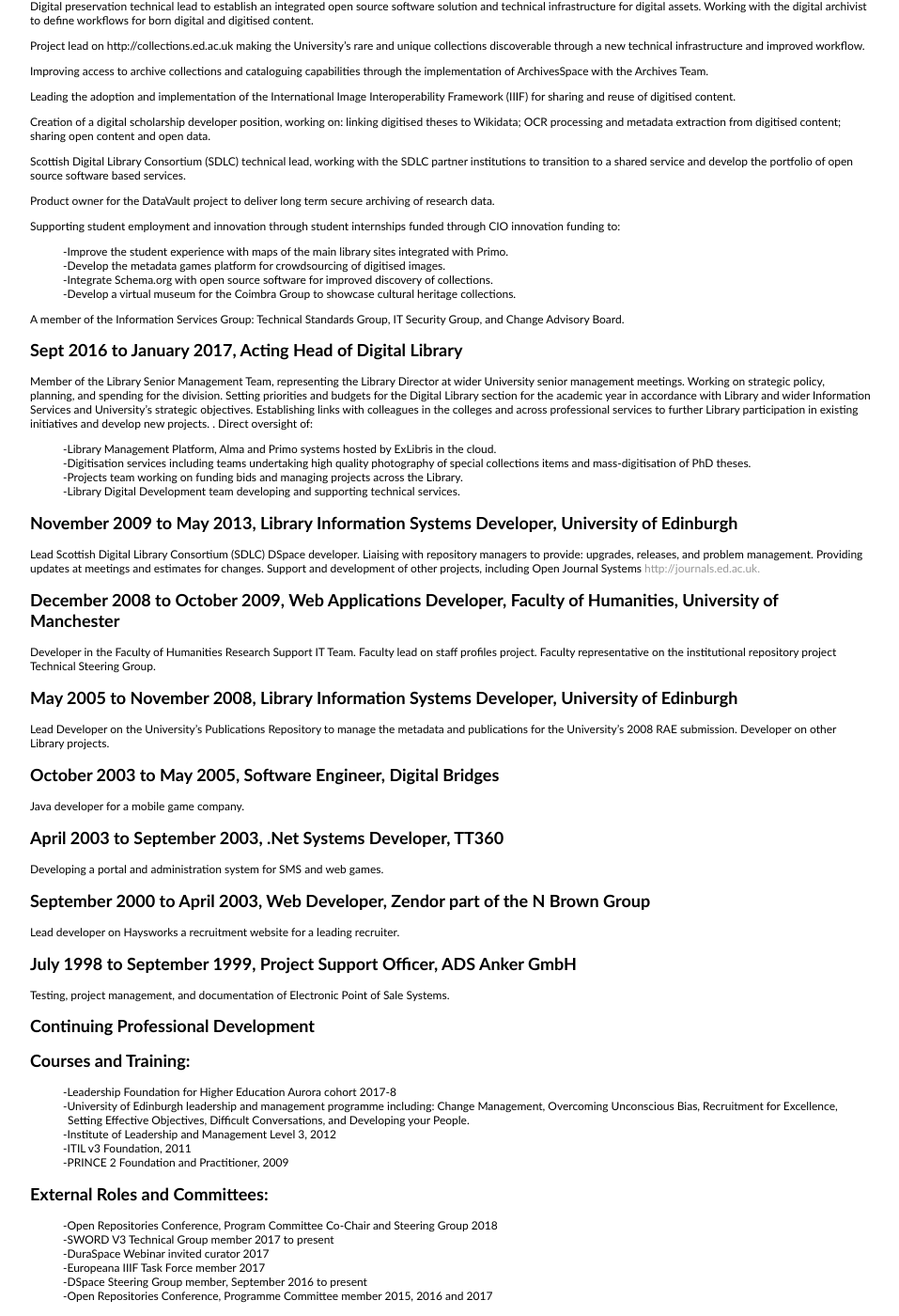
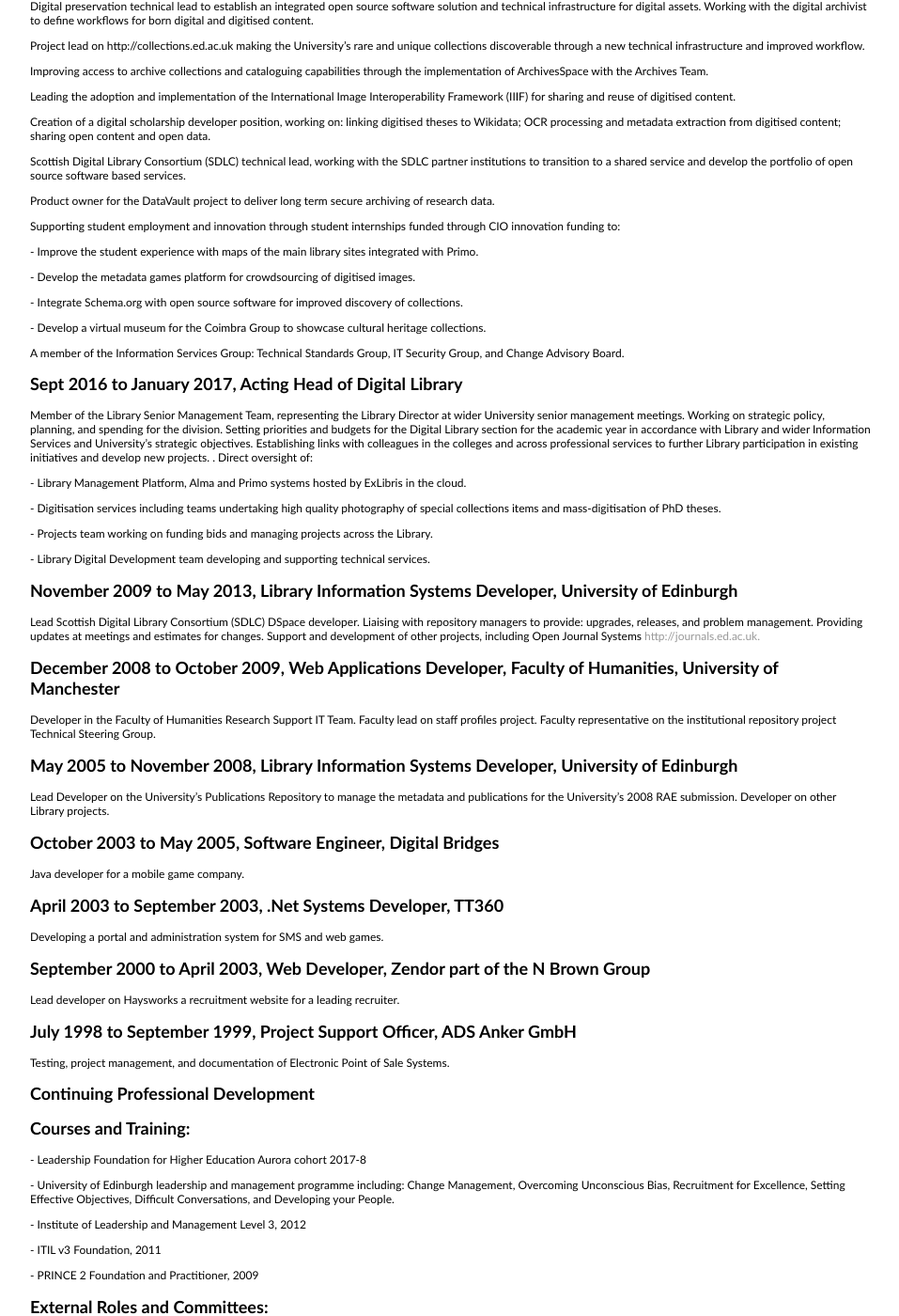
Before and after one commit to seesmith/seesmith.github.io, a Jekyll site: the page built from cv/index.html, in a window 1280 px wide and 1400 px high, scrolled down 329 px. Shown: the whole window at 94% size, without its empty margins (160-1117 px from the left). Built offline with Jekyll 4.4.1, drawn with Linux system fonts in a browser that asks for light colours; some of the changed text lies outside the part shown.

Commit message:
ul formating wierdness

```diff
--- a/cv/index.html
+++ b/cv/index.html
@@ -19,12 +19,11 @@
 <p>Scottish Digital Library Consortium (SDLC) technical lead, working with the SDLC partner institutions to transition to a shared service and develop the portfolio of open source software based services. </p>
 <p>Product owner for the DataVault project to deliver long term secure archiving of research data.
 <p>Supporting student employment and innovation through student internships funded through CIO innovation funding to:
-<ul class="dashed">
-	<li>Improve the student experience with maps of the main library sites integrated with Primo.</li>
-	<li>Develop the metadata games platform for crowdsourcing of digitised images.</li>
-	<li>Integrate Schema.org with open source software for improved discovery of collections.</li>
-	<li>Develop a virtual museum for the Coimbra Group to showcase cultural heritage collections.</li>
-	</ul>
+<p> - Improve the student experience with maps of the main library sites integrated with Primo.</p>
+<p> - Develop the metadata games platform for crowdsourcing of digitised images.</p>
+<p> - Integrate Schema.org with open source software for improved discovery of collections.</p>
+<p> - Develop a virtual museum for the Coimbra Group to showcase cultural heritage collections.</p>
+
 <p>A member of the Information Services Group: Technical Standards Group, IT Security Group, and Change Advisory Board.</p>
 
 <h2>Sept 2016 to January 2017, Acting Head of Digital Library</h2>
@@ -32,12 +31,11 @@
 	Working on strategic policy, planning, and spending for the division. Setting priorities and budgets for the Digital Library
 	section for the academic year in accordance with Library and wider Information Services and University’s strategic objectives.
 	Establishing links with colleagues in the colleges and across professional services to further Library participation in existing initiatives and develop new projects. . Direct oversight of:</p>
-<ul class="dashed">
-	<li>Library Management Platform, Alma and Primo systems hosted by ExLibris in the cloud. </li>
-<li>Digitisation services including teams undertaking high quality photography of special collections items and mass-digitisation of PhD theses.</li>
-<li>Projects team working on funding bids and managing projects across the Library.</li>
-<li>Library Digital Development team developing and supporting technical services.</li>
-	</ul>
+<p> - Library Management Platform, Alma and Primo systems hosted by ExLibris in the cloud. </p>
+<p> - Digitisation services including teams undertaking high quality photography of special collections items and mass-digitisation of PhD theses.</p>
+<p> - Projects team working on funding bids and managing projects across the Library.</p>
+<p> - Library Digital Development team developing and supporting technical services.</p>
+
 <h2>November 2009 to May 2013, Library Information Systems Developer, University of Edinburgh</h2>
 <p>Lead Scottish Digital Library Consortium (SDLC) DSpace developer. Liaising with repository managers to provide:
 	upgrades, releases, and problem management. Providing updates at meetings and estimates for changes.
@@ -47,7 +45,7 @@
 <h2>May 2005 to November 2008, Library Information Systems Developer, University of Edinburgh</h2>
 <p>Lead Developer on the University’s Publications Repository to manage the metadata and publications for the University’s 2008 RAE submission. Developer on other Library projects.<p>
 
-	<h2>October 2003 to May 2005, Software Engineer, Digital Bridges</h2>
+<h2>October 2003 to May 2005, Software Engineer, Digital Bridges</h2>
 <p>Java developer for a mobile game company. <p>
 
 <h2>April 2003 to September 2003, .Net Systems Developer, TT360 </h2>
@@ -61,22 +59,19 @@
 
 <h2>Continuing Professional Development</h2>
 <h2>Courses and Training:</h2>
-<ul class="dashed">
-<li>Leadership Foundation for Higher Education Aurora cohort 2017-8</li>
-<li>University of Edinburgh leadership and management programme including: Change Management, Overcoming Unconscious Bias, Recruitment for Excellence, Setting Effective Objectives, Difficult Conversations, and Developing your People.</li>
-<li>Institute of Leadership and Management Level 3, 2012</li>
-<li>ITIL v3 Foundation, 2011</li>
-	<li>PRINCE 2 Foundation and Practitioner, 2009</li>
-</ul>
-	<h2>External Roles and Committees:</h2>
-<ul class="dashed">
-<li>Open Repositories Conference, Program Committee Co-Chair and Steering Group 2018</li>
-<li>SWORD V3 Technical Group member 2017 to present</li>
-<li>DuraSpace Webinar invited curator 2017</li>
-<li>Europeana IIIF Task Force member 2017</li>
-<li>DSpace Steering Group member, September 2016 to present</li>
-<li>Open Repositories Conference, Programme Committee member 2015, 2016 and 2017</li>
-	</ul>
+<p> - Leadership Foundation for Higher Education Aurora cohort 2017-8</p>
+<p> - University of Edinburgh leadership and management programme including: Change Management, Overcoming Unconscious Bias, Recruitment for Excellence, Setting Effective Objectives, Difficult Conversations, and Developing your People.</p>
+<p> - Institute of Leadership and Management Level 3, 2012</p>
+<p> - ITIL v3 Foundation, 2011</p>
+<p> - PRINCE 2 Foundation and Practitioner, 2009</p>
+
+<h2>External Roles and Committees:</h2>
+<p> - Open Repositories Conference, Program Committee Co-Chair and Steering Group 2018</p>
+<p> - SWORD V3 Technical Group member 2017 to present</p>
+<p> - DuraSpace Webinar invited curator 2017</p>
+<p> - Europeana IIIF Task Force member 2017</p>
+<p> - DSpace Steering Group member, September 2016 to present</p>
+<p> - Open Repositories Conference, Programme Committee member 2015, 2016 and 2017</p>
 
 <h2>Liverpool University (1999 - 2000)</h2>
 <h2>MSc Information Systems - Distinction</h2>
```
